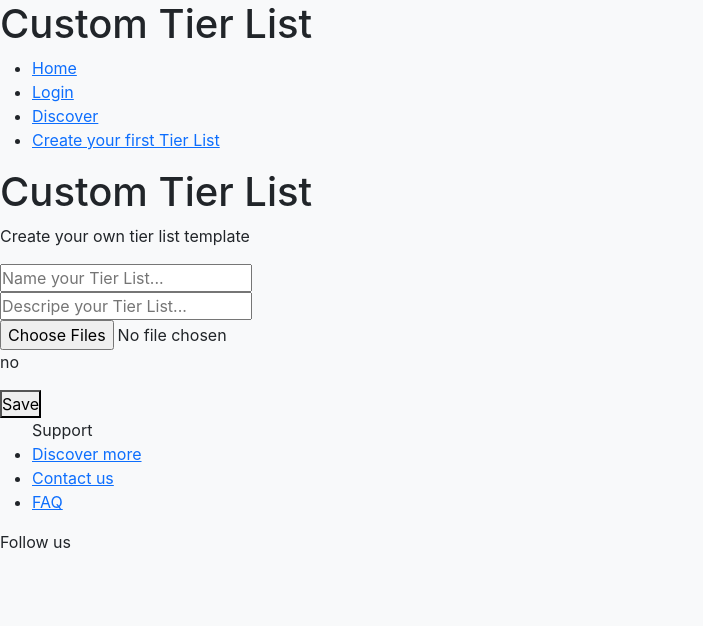
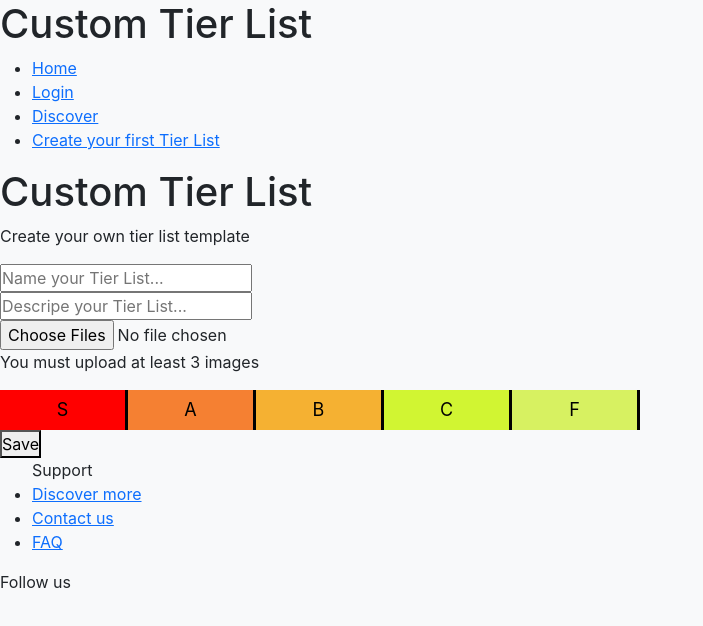
Before and after one commit to Eugene-Ulich/Tier-list, a React (Create React App) app: page /create-new-tier-list in a window 1280 px wide. Shown: the top 626 px of the page, without its empty margins (0-703 px from the left). Built offline with nearby package versions, Linux system fonts and the light colour scheme.

Commit message:
Added image upload and preveiw at new tier list creation page

```diff
--- a/src/components/controller/TierListProvider.js
+++ b/src/components/controller/TierListProvider.js
@@ -3,7 +3,7 @@ import { useParams } from "react-router-dom";
 
 export const TierListContext = createContext();
 
-const defaultLabel = ["S", "A", "B", "C", "F"]; //Why are we still here? Just to suffer?
+export const defaultLabel = ["S", "A", "B", "C", "F"]; //Why are we still here? Just to suffer?
 
 export default function TierListProvider({ children }) {
   const [list, changeList] = useState([]);
--- a/src/components/tier-list/CreateNewTierList.js
+++ b/src/components/tier-list/CreateNewTierList.js
@@ -1,10 +1,13 @@
-import React, { useState, useRef } from "react";
+import { useState, useRef } from "react";
+import { defaultLabel } from "../controller/TierListProvider";
+import RowLabel from "./RowLabel";
 
 export default function CreateNewTierList() {
   const [name, setName] = useState();
   const [description, setDescription] = useState();
-  const [images, uploadImages] = useState([]);
+  const [labels, setLabels] = useState(defaultLabel);
   const imageInput = useRef();
+  //const imageVeiw = new FileReader();
   const handleChange = (stateHandler) => (event) =>
     stateHandler(event.target.value);
   function handleNewTierlist(event) {
@@ -33,14 +36,30 @@ export default function CreateNewTierList() {
         <br />
         <input
           ref={imageInput}
-          onChange={handleChange(uploadImages)}
+          type="file"
+          accept="image/png, image/jpeg"
           multiple
-          type="file"
         />
         <br />
-        <p>
-          {imageInput.current ? console.log(imageInput.current.files[0]) : "no"}
-        </p>
+        <div>
+          {imageInput.current && imageInput.current.files.length>2
+            ? [...imageInput.current.files].map((item, index) => (
+                item.type==="image/png" || item.type==="image/jpeg" ?
+                <img
+                  height="80"
+                  key={index}
+                  alt={item.name}
+                  src={URL.createObjectURL(item)}
+                />
+                : <span style={{width: "80px"}}>Wrong type</span>
+              ))
+            : <p>You must upload at least 3 images</p>}
+        </div>
+        <div>
+          {labels.map((item, index) => (
+            <RowLabel name={item} index={index} key={index} />
+          ))}
+        </div>
         <button type="submit">Save</button>
       </form>
     </div>
```
